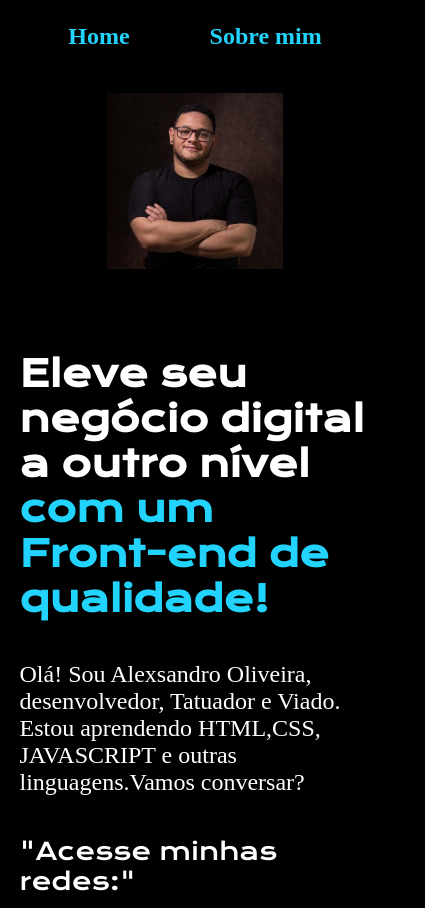
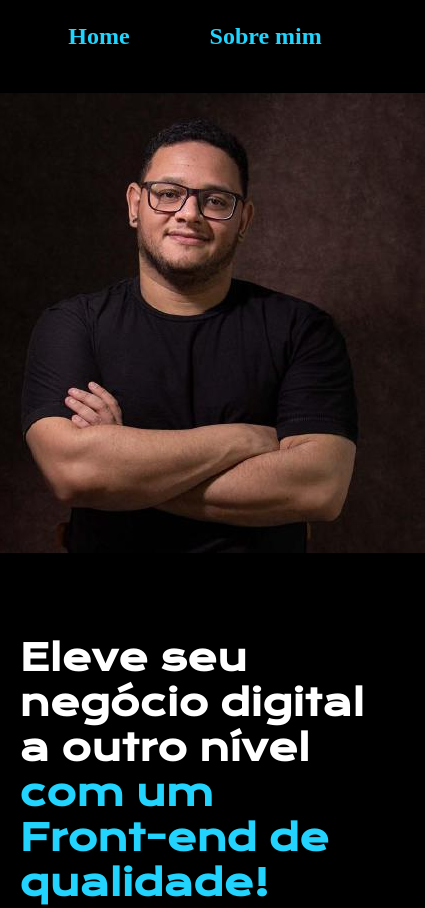
Before and after one commit to AlexsandroOSdev/portfolioAlura, a plain HTML site: page index.html in a window 390 px wide. Shown: the top 908 px of the page, 425 px wide, since content can reach past the window. Drawn offline with nearby package versions, Linux system fonts and the light colour scheme.

Commit message:
ajustestyle.css

```diff
--- a/styles/style.css
+++ b/styles/style.css
@@ -116,4 +116,7 @@ body{
     .apresentaConteudo{
         width: auto;
     }
+     .apresentaimagem{
+        width: auto;
+    }
 }
```
